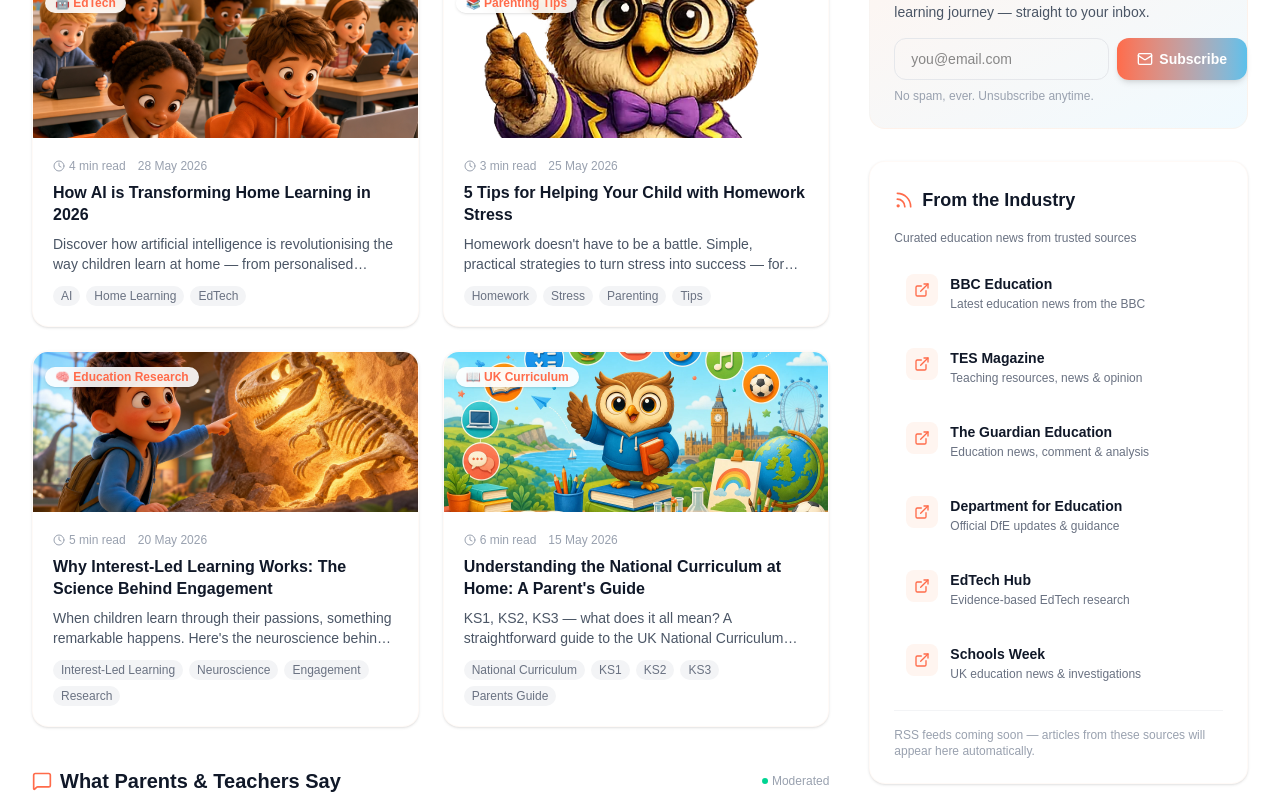
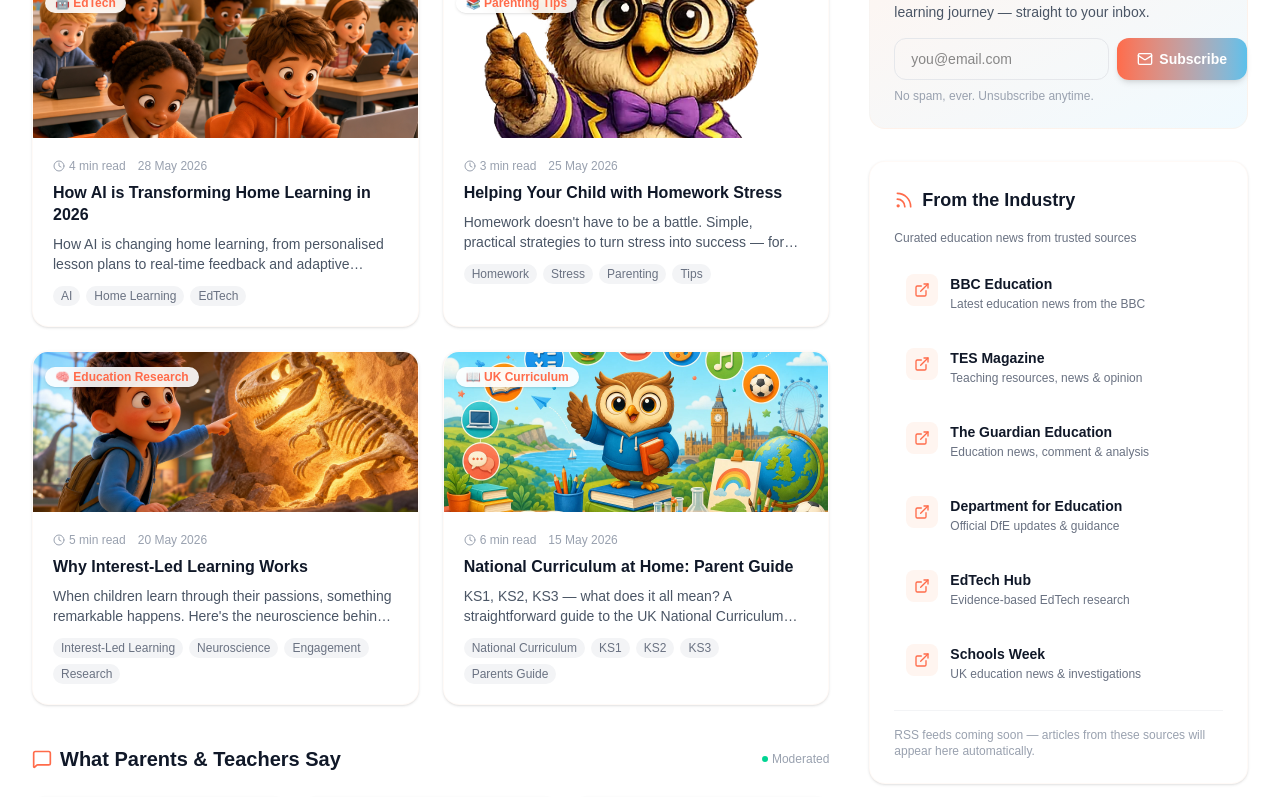
Before and after one commit to MFangler1/KokoLEARN, a Next.js app: page /blog in a window 1280 px wide. Shown: the part 504-1301 px from the top of the page. Built offline with nearby package versions, Linux system fonts and the light colour scheme.

Commit message:
Trim overlong titles and descriptions; drop noindex pages from sitemap

```diff
--- a/app/blog/data.ts
+++ b/app/blog/data.ts
@@ -17,7 +17,7 @@ export const blogPosts: BlogPost[] = [
   {
     slug: "ai-transforming-home-learning",
     title: "How AI is Transforming Home Learning in 2026",
-    excerpt: "Discover how artificial intelligence is revolutionising the way children learn at home — from personalised lesson plans to real-time feedback and adaptive learning paths.",
+    excerpt: "How AI is changing home learning, from personalised lesson plans to real-time feedback and adaptive learning paths.",
     date: "2026-05-28",
     author: "Mark Fenty",
     authorRole: "Founder, KokoLearn.org",
@@ -55,7 +55,7 @@ AI tutoring isn't a gimmick — it's the most significant advance in home learni
   },
   {
     slug: "5-tips-homework-stress",
-    title: "5 Tips for Helping Your Child with Homework Stress",
+    title: "Helping Your Child with Homework Stress",
     excerpt: "Homework doesn't have to be a battle. Simple, practical strategies to turn stress into success — for both you and your child.",
     date: "2026-05-25",
     author: "Prof. Koko",
@@ -95,7 +95,7 @@ Homework stress usually isn't about the work — it's about pressure, fatigue, a
   },
   {
     slug: "interest-led-learning-works",
-    title: "Why Interest-Led Learning Works: The Science Behind Engagement",
+    title: "Why Interest-Led Learning Works",
     excerpt: "When children learn through their passions, something remarkable happens. Here's the neuroscience behind why interest-led learning is so effective.",
     date: "2026-05-20",
     author: "Mark Fenty",
@@ -131,7 +131,7 @@ You don't need to be a neuroscientist to apply this. Just ask your child: "What
   },
   {
     slug: "understanding-national-curriculum-at-home",
-    title: "Understanding the National Curriculum at Home: A Parent's Guide",
+    title: "National Curriculum at Home: Parent Guide",
     excerpt: "KS1, KS2, KS3 — what does it all mean? A straightforward guide to the UK National Curriculum and how to support your child through each stage.",
     date: "2026-05-15",
     author: "Prof. Koko",
--- a/app/layout.tsx
+++ b/app/layout.tsx
@@ -18,7 +18,7 @@ export const metadata: Metadata = {
   metadataBase: new URL(SITE_URL),
   title: "KokoLearn — Personalised Learning for UK Children (Ages 5-11)",
   description:
-    "Helping children thrive through personalised learning. Curriculum-aligned lessons for KS1, KS2 and SEND learners that adapt to every child's unique learning journey.",
+    "Helping children thrive through personalised learning. Curriculum-aligned lessons for KS1, KS2 and SEND learners that adapt to every child.",
   alternates: { canonical: "/" },
   openGraph: {
     title: "KokoLearn — Personalised Learning for Ages 5-11",
--- a/app/sitemap.ts
+++ b/app/sitemap.ts
@@ -7,7 +7,6 @@ export default function sitemap(): MetadataRoute.Sitemap {
     { path: "", priority: 1.0, changeFrequency: "weekly" as const },
     { path: "/pricing", priority: 0.9, changeFrequency: "monthly" as const },
     { path: "/sign-up", priority: 0.8, changeFrequency: "monthly" as const },
-    { path: "/sign-in", priority: 0.5, changeFrequency: "monthly" as const },
     { path: "/curriculum", priority: 0.7, changeFrequency: "monthly" as const },
     { path: "/for-organisations", priority: 0.7, changeFrequency: "monthly" as const },
     { path: "/solopreneur", priority: 0.6, changeFrequency: "monthly" as const },
@@ -16,9 +15,6 @@ export default function sitemap(): MetadataRoute.Sitemap {
     { path: "/blog/5-tips-homework-stress", priority: 0.6, changeFrequency: "monthly" as const },
     { path: "/blog/interest-led-learning-works", priority: 0.6, changeFrequency: "monthly" as const },
     { path: "/blog/understanding-national-curriculum-at-home", priority: 0.6, changeFrequency: "monthly" as const },
-    { path: "/dashboard", priority: 0.4, changeFrequency: "monthly" as const },
-    { path: "/dashboard/reports", priority: 0.3, changeFrequency: "monthly" as const },
-    { path: "/onboarding", priority: 0.4, changeFrequency: "monthly" as const },
     { path: "/legal/privacy", priority: 0.3, changeFrequency: "yearly" as const },
     { path: "/legal/terms", priority: 0.3, changeFrequency: "yearly" as const },
     { path: "/legal/cookies", priority: 0.3, changeFrequency: "yearly" as const },
```
